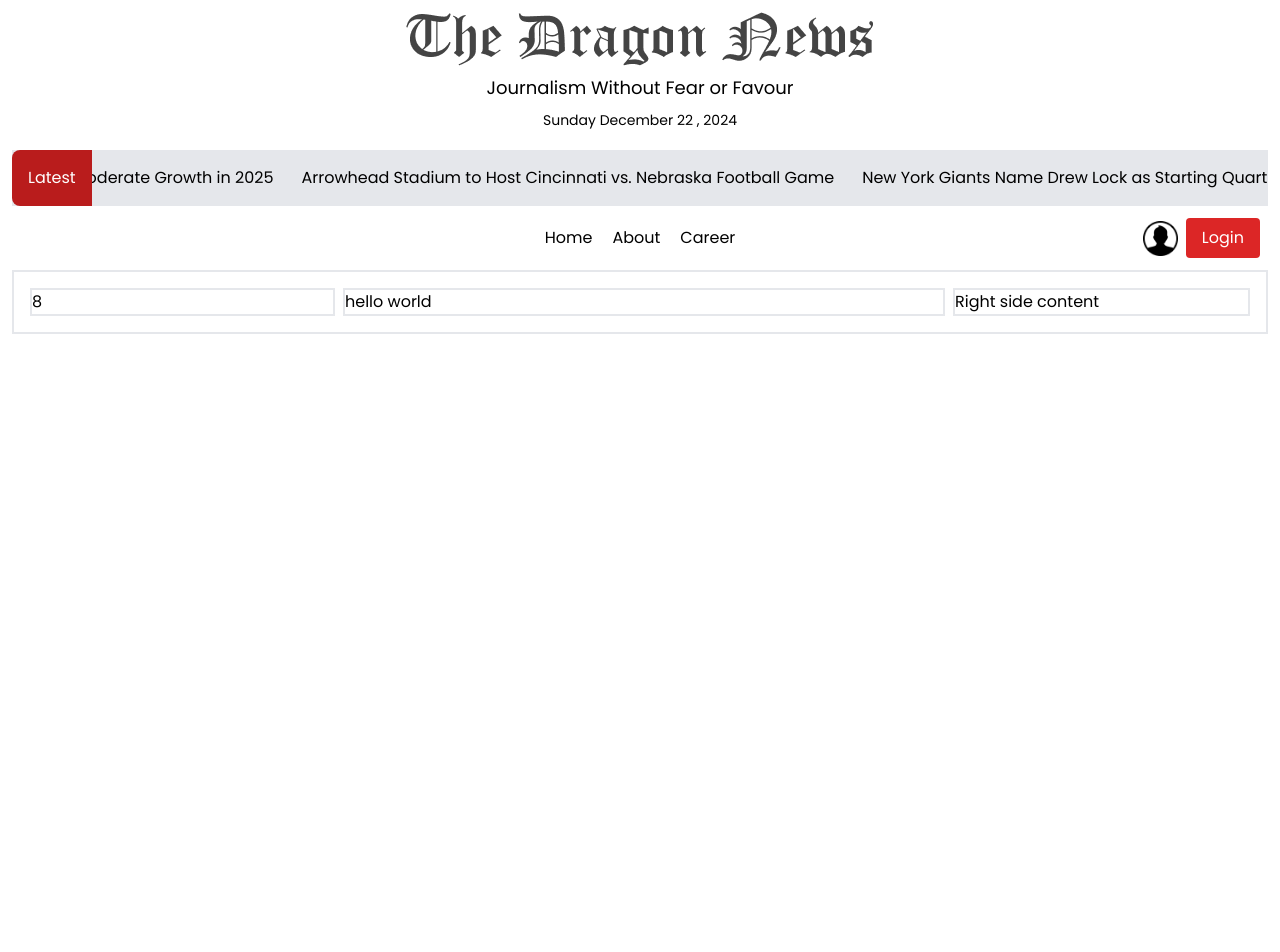
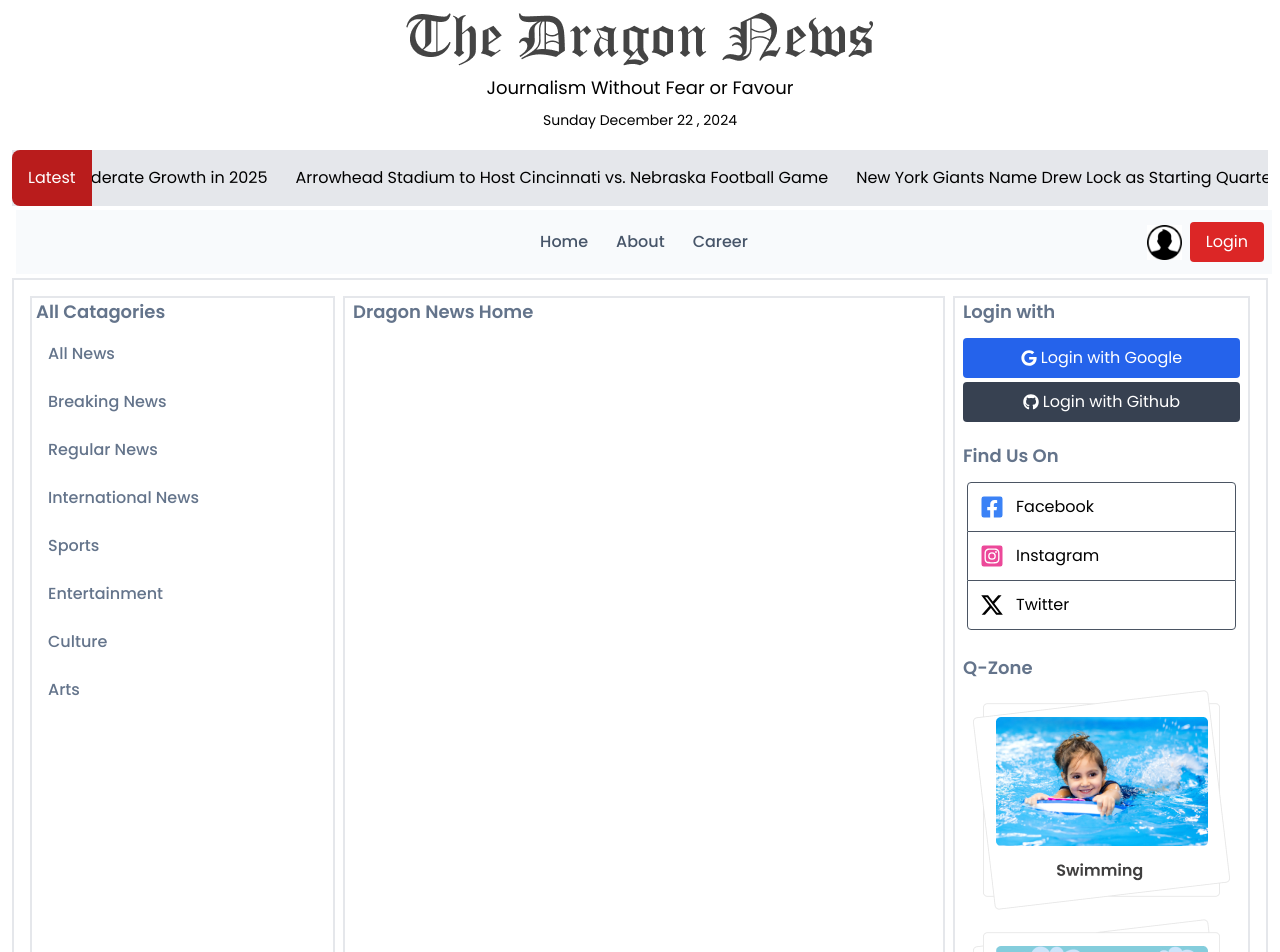
Before and after one commit to jahedulislamdev/Dragon-News, a React (Vite) app: page / in a window 1280 px wide. Shown: the top 952 px of the page. Before the commit the page ends 800 px from the top, so only its background shows below. Built offline with nearby package versions, Linux system fonts and the light colour scheme; a web font is replaced by a local one.

Commit message:
add HOME LS part & RS part

```diff
--- a/src/Components/Navigation/Navbar.jsx
+++ b/src/Components/Navigation/Navbar.jsx
@@ -3,12 +3,12 @@ import { Link, NavLink } from "react-router-dom";
 import UserProfile from '../../assets/user.png'
 const Navbar = () => {
    const navItems = <>
-      <li ><NavLink to={'/'}>Home</NavLink></li>
-      <li ><NavLink to={'/about'}>About</NavLink></li>
-      <li ><NavLink to={'/career'}>Career</NavLink></li>
+      <li><NavLink to={'/'}>Home</NavLink></li>
+      <li><NavLink to={'/about'}>About</NavLink></li>
+      <li><NavLink to={'/career'}>Career</NavLink></li>
    </>
    return (
-      <div className="navbar ">
+      <div className="navbar bg-slate-50 m-1">
          <div className="navbar-start">
             <div className="dropdown">
                <div tabIndex={0} role="button" className="lg:hidden">
@@ -20,7 +20,7 @@ const Navbar = () => {
             </div>
          </div>
          <div className="navbar-center hidden lg:flex">
-            <ul className="space-x-5 menu-horizontal px-1">
+            <ul className="space-x-7 menu-horizontal px-1 text-slate-600 font-medium">
                {navItems}
             </ul>
          </div>
--- a/src/Layout/Root.jsx
+++ b/src/Layout/Root.jsx
@@ -2,7 +2,7 @@ import { Outlet } from "react-router-dom";
 
 const Root = () => {
    return (
-      <div className="font-popins p-3 bg-white h-dvh">
+      <div className="font-popins p-3 bg-white">
          <Outlet></Outlet>
       </div>
    );
--- a/src/Pages/Home/Home.jsx
+++ b/src/Pages/Home/Home.jsx
@@ -12,7 +12,9 @@ const Home = () => {
          <Navbar></Navbar>
          <div className="grid md:grid-cols-4 border-2 p-4 space-x-2">
             <div className="border-2"><LS_Content /></div>
-            <div className="col-span-2 border-2"> hello world</div>
+            <div className="col-span-2 border-2 ">
+               <p className="text-lg font-semibold text-slate-500 ms-2">Dragon News Home</p>
+            </div>
             <div className="border-2"><RS_Content /></div>
          </div>
       </div>
--- a/src/Pages/Home/LS_Content.jsx
+++ b/src/Pages/Home/LS_Content.jsx
@@ -1,4 +1,5 @@
 import React, { useEffect, useState } from 'react';
+import { NavLink } from 'react-router-dom';
 
 const LS_Content = () => {
    const [newsCategories, setNewsCatagories] = useState([]);
@@ -8,8 +9,9 @@ const LS_Content = () => {
          .then(data => setNewsCatagories(data))
    }, [])
    return (
-      <div>
-         {newsCategories.length}
+      <div className='text-slate-500'>
+         <p className='text-lg font-semibold ms-1'>All Catagories</p>
+         {newsCategories.map(item => <NavLink to={`/categories/${item.id} `} className="block m-2 font-medium p-2" key={item.id}>{item.name}</NavLink>)}
       </div>
    );
 };
--- a/src/Pages/Home/RS_Content.jsx
+++ b/src/Pages/Home/RS_Content.jsx
@@ -1,9 +1,31 @@
 import React from 'react';
-
+import { FaFacebookSquare, FaGithub, FaGoogle, FaInstagramSquare, } from 'react-icons/fa';
+import { FaXTwitter } from 'react-icons/fa6';
+import Swimming from '../../assets/swimming.png'
+import PlayGround from '../../assets/playground.png'
+import Classroom from '../../assets/class.png'
 const RS_Content = () => {
    return (
       <div>
-         Right side content
+         <p className='text-lg text-slate-500 font-semibold ms-2 mb-3'>Login with</p>
+         <div className='px-2'>
+            <button className='w-full p-2 bg-blue-600 text-white rounded my-1 flex items-center justify-center'><FaGoogle className='me-1' /> Login with Google</button>
+            <button className='w-full p-2 bg-gray-700 text-white rounded my-1 flex items-center justify-center'><FaGithub className='me-1' /> Login with Github</button>
+         </div>
+         <p className='text-lg ms-2 font-semibold text-slate-500 mt-5'>Find Us On</p>
+         <div className=' p-3'>
+            <button className='w-full flex items-center border-gray-600 p-3 border rounded-t'> <FaFacebookSquare className='size-6 me-3 text-blue-500' /><a href="#">Facebook</a></button>
+            <button className='w-full flex items-center border-gray-600 p-3 border-x '> <FaInstagramSquare className='size-6 me-3 text-pink-500' /><a href="#">Instagram</a></button>
+            <button className='w-full flex items-center border-gray-600 p-3 border rounded-b'> <FaXTwitter className='size-6 me-3' /><a href="#">Twitter</a></button>
+         </div>
+         <div>
+            <p className='text-lg ms-2 font-semibold text-slate-500 mt-3'>Q-Zone</p>
+            <div className='p-2 space-y-2'>
+               <img className='mx-auto' src={Swimming} />
+               <img className='mx-auto' src={PlayGround} />
+               <img className='mx-auto' src={Classroom} />
+            </div>
+         </div>
       </div>
    );
 };
```
